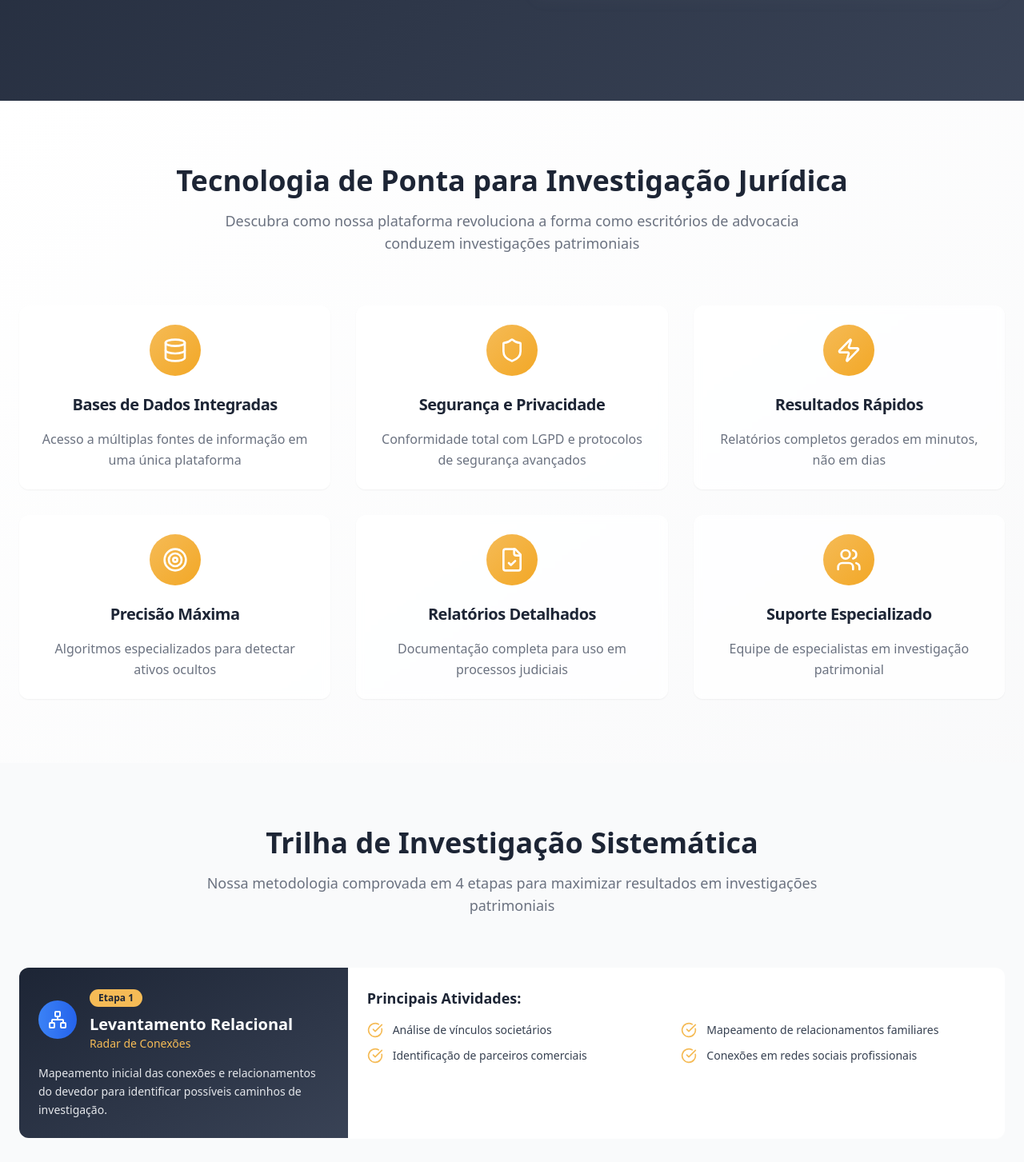
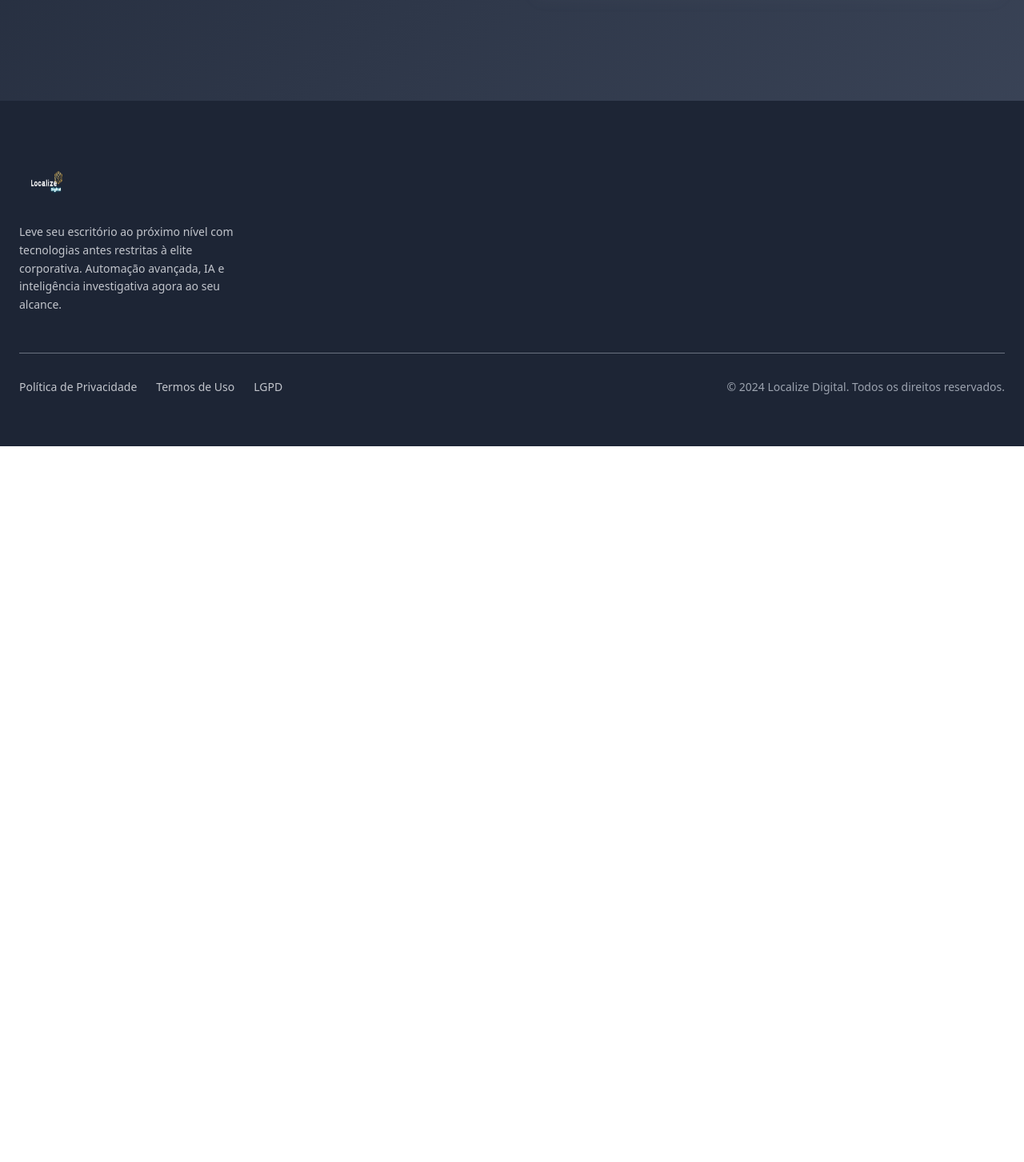
Before and after one commit to ingridalves-localize/localize-advocate-path, a React (Vite) app: page / in a window 1280 px wide. Shown: the part 986-2439 px from the top of the page at 80% size. After the commit the page ends 1544 px from the top, so only its background shows below. Built offline with nearby package versions, Linux system fonts and the light colour scheme.

Commit message:
Visual edit in Lovable
Edited UI in Lovable

```diff
--- a/src/components/Features.tsx
+++ b/src/components/Features.tsx
@@ -33,39 +33,6 @@ const features = [{
   highlight: "24/7"
 }];
 const Features = () => {
-  return (
-    <section className="py-20 bg-gradient-card">
-      <div className="container mx-auto px-6">
-        <div className="text-center mb-16">
-          <h2 className="text-4xl font-bold text-navy mb-4">
-            Tecnologia de Ponta para Investigação Jurídica
-          </h2>
-          <p className="text-lg text-gray-600 max-w-3xl mx-auto">
-            Descubra como nossa plataforma revoluciona a forma como escritórios de advocacia conduzem investigações patrimoniais
-          </p>
-        </div>
-
-        <div className="grid md:grid-cols-2 lg:grid-cols-3 gap-8">
-          {features.map((feature, index) => (
-            <Card key={index} className="group hover:shadow-gold transition-all duration-300 border-0 bg-white/80 backdrop-blur-sm">
-              <CardHeader className="text-center pb-4">
-                <div className="w-16 h-16 mx-auto mb-4 rounded-full bg-gradient-primary flex items-center justify-center group-hover:scale-110 transition-transform duration-300">
-                  <feature.icon className="w-8 h-8 text-white" />
-                </div>
-                <CardTitle className="text-xl text-navy group-hover:text-gold transition-colors">
-                  {feature.title}
-                </CardTitle>
-              </CardHeader>
-              <CardContent className="text-center">
-                <p className="text-gray-600 leading-relaxed">
-                  {feature.description}
-                </p>
-              </CardContent>
-            </Card>
-          ))}
-        </div>
-      </div>
-    </section>
-  );
+  return;
 };
 export default Features;
--- a/src/components/Footer.tsx
+++ b/src/components/Footer.tsx
@@ -4,12 +4,8 @@ const Footer = () => {
       <div className="container mx-auto px-6">
         <div className="grid md:grid-cols-2 lg:grid-cols-4 gap-8 mb-12">
           <div>
-            <div className="flex items-center mb-6">
-              <img
-                src="/lovable-uploads/9f7e0379-b04c-4e26-a349-8b315920d052.png"
-                alt="Localize Digital Logo"
-                className="w-16 h-16"
-              />
+            <div className="flex items-center mb-6 mx-px my-px">
+              <img src="/lovable-uploads/9f7e0379-b04c-4e26-a349-8b315920d052.png" alt="Localize Digital Logo" className="w-16 h-16" />
             </div>
             <p className="text-gray-300 text-sm leading-relaxed">Leve seu escritório ao próximo nível com tecnologias antes restritas à elite corporativa. Automação avançada, IA e inteligência investigativa agora ao seu alcance.</p>
           </div>
--- a/src/components/InvestigationTrail.tsx
+++ b/src/components/InvestigationTrail.tsx
@@ -35,57 +35,6 @@ const investigationSteps = [{
   color: "from-purple-500 to-purple-600"
 }];
 const InvestigationTrail = () => {
-  return (
-    <section className="py-20 bg-gray-50">
-      <div className="container mx-auto px-6">
-        <div className="text-center mb-16">
-          <h2 className="text-4xl font-bold text-navy mb-4">
-            Trilha de Investigação Sistemática
-          </h2>
-          <p className="text-lg text-gray-600 max-w-3xl mx-auto">
-            Nossa metodologia comprovada em 4 etapas para maximizar resultados em investigações patrimoniais
-          </p>
-        </div>
-
-        <div className="space-y-8">
-          {investigationSteps.map((step, index) => (
-            <Card key={step.id} className="overflow-hidden border-0 shadow-card hover:shadow-gold transition-all duration-300">
-              <div className="flex flex-col lg:flex-row">
-                <div className="lg:w-1/3 p-6 bg-gradient-to-br from-navy to-navy-light text-white">
-                  <div className="flex items-center space-x-4 mb-4">
-                    <div className={`w-12 h-12 rounded-full bg-gradient-to-r ${step.color} flex items-center justify-center`}>
-                      <step.icon className="w-6 h-6 text-white" />
-                    </div>
-                    <div className="flex-1">
-                      <Badge variant="secondary" className="mb-2 bg-gold text-navy">
-                        Etapa {step.id}
-                      </Badge>
-                      <h3 className="text-xl font-bold">{step.title}</h3>
-                      <p className="text-gold text-sm">{step.subtitle}</p>
-                    </div>
-                  </div>
-                  <p className="text-gray-200 text-sm leading-relaxed">
-                    {step.description}
-                  </p>
-                </div>
-
-                <div className="lg:w-2/3 p-6">
-                  <h4 className="text-lg font-semibold text-navy mb-4">Principais Atividades:</h4>
-                  <div className="grid md:grid-cols-2 gap-3">
-                    {step.features.map((feature, featureIndex) => (
-                      <div key={featureIndex} className="flex items-center space-x-3">
-                        <CheckCircle className="w-5 h-5 text-gold flex-shrink-0" />
-                        <span className="text-gray-700 text-sm">{feature}</span>
-                      </div>
-                    ))}
-                  </div>
-                </div>
-              </div>
-            </Card>
-          ))}
-        </div>
-      </div>
-    </section>
-  );
+  return;
 };
 export default InvestigationTrail;
```
